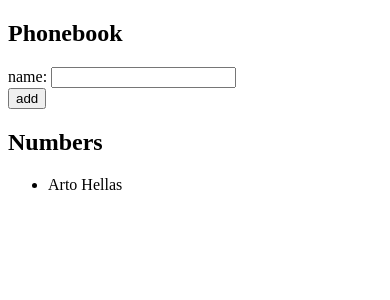
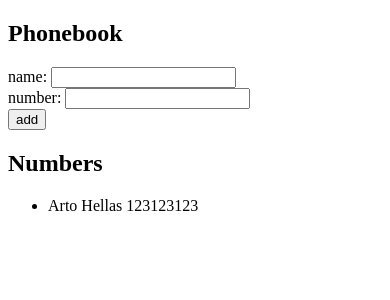
Before and after one commit to enzosorcini/fullstack-open-course, a React (Vite) app in the folder part2/phonebook/: page / in a window 390 px wide. Shown: the top 300 px of the page. Built offline with nearby package versions, Linux system fonts and the light colour scheme.

Commit message:
finished 2.8 | phonebook step 3

```diff
--- a/part2/phonebook/src/App.jsx
+++ b/part2/phonebook/src/App.jsx
@@ -1,31 +1,33 @@
 import { useState } from 'react'
 
 const App = () => {
-  const [persons, setPersons] = useState([
-    { name: 'Arto Hellas' }
+  const [ persons, setPersons ] = useState([
+    { name: 'Arto Hellas', number: '123123123' }
   ])
-  const [newName, setNewName] = useState('')
+  const [ newName, setNewName ] = useState('')
+  const [ newNumber, setNewNumber ] = useState('')
 
   const addPerson = (event) => {
     event.preventDefault()
-    const newPerson = { name: newName}
+    const newPerson = { name: newName, number: newNumber}
 
     const notExistsInPhonebook = persons.every( person => JSON.stringify(person) !== JSON.stringify(newPerson))
     console.log('after function', notExistsInPhonebook);
 
     if(notExistsInPhonebook){
-      console.log('new person');
+      console.log('new person', newPerson);
       setPersons( persons.concat(newPerson) )
       setNewName('')
+      setNewNumber('')
     }else{
-      console.log('person already exists');
+      console.log('person already exists', newPerson);
       alert(`${newName} already exists in the phonebook`)
     }
   }
 
-  const handleNameChange = (event) => {
-    setNewName(event.target.value)
-  }
+  const handleNameChange = nameEvent => setNewName(nameEvent.target.value)
+
+  const handleNumberChange = numberEvent => setNewNumber(numberEvent.target.value)
 
   return (
     <div>
@@ -35,12 +37,15 @@ const App = () => {
           name: <input value={newName} onChange={handleNameChange}/>
         </div>
         <div>
+          number: <input value={newNumber} onChange={handleNumberChange}/>
+        </div>
+        <div>
           <button type="submit">add</button>
         </div>
       </form>
       <h2>Numbers</h2>
       <ul>
-        { persons.map( person => <li key={person.name}>{person.name}</li>)}
+        { persons.map( person => <li key={person.name}>{person.name} {person.number}</li>)}
       </ul>
     </div>
   )
```
